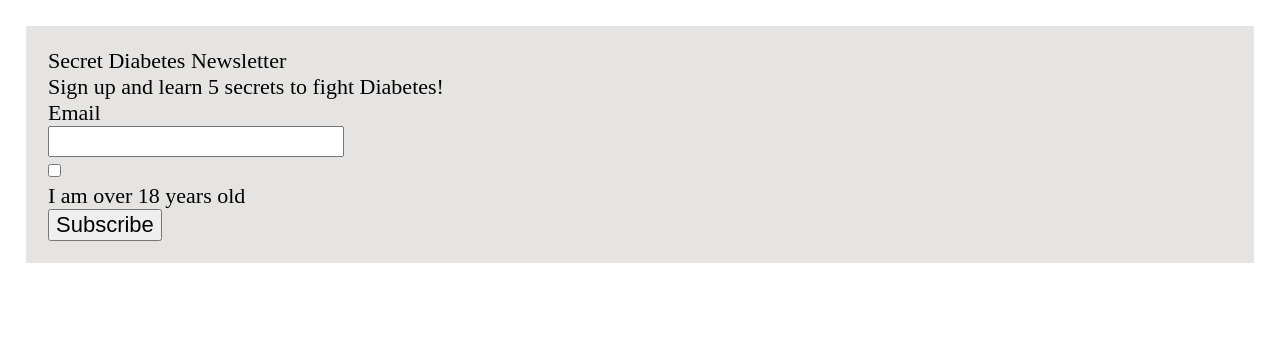
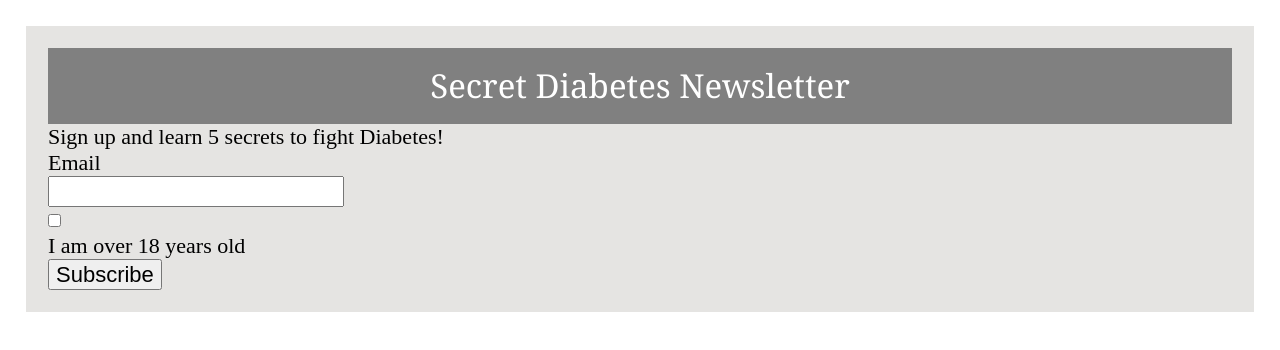
Before and after one commit to AlexandruChica-ITMD362/lab3, a plain HTML site: page index.html in a window 1280 px wide. Drawn offline with nearby package versions, Linux system fonts and the light colour scheme.

Commit message:
Styled h1 header

```diff
--- a/css/screen.css
+++ b/css/screen.css
@@ -209,4 +209,19 @@ main {
   padding: 1em;
 }
 
+h1{
+  margin: auto;
+  background-color: gray;
+  text-align: center;
+  font-family: "Georgia", serif;
+  font-size: 1.50em;
+  display: block;
+  color:white;
+  padding: 0.75em;
+  position: relative;
+  resize: vertical;
+
+
+}
+
 /* ===== STATE STYLES ======= */
```
